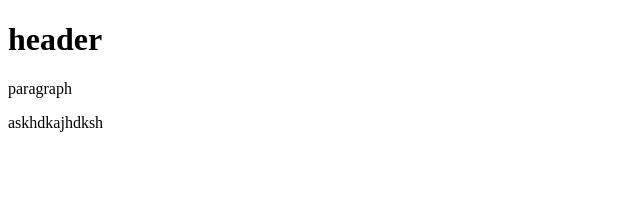
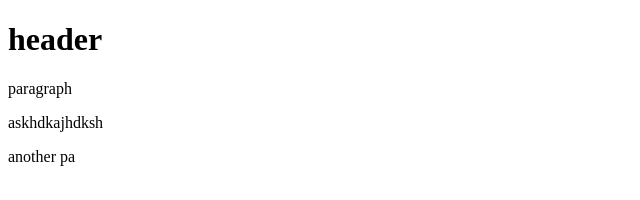
Before and after one commit to nadavtal/gittest, a plain HTML site: page index.html in a window 1280 px wide. Shown: the full height of the page, 0-640 px from the left. Drawn offline with Linux system fonts and the light colour scheme.

Commit message:
third commit

```diff
--- a/index.html
+++ b/index.html
@@ -8,5 +8,6 @@
     <h1>header</h1>
 <p>paragraph</p>
 <p>askhdkajhdksh</p>
+<p>another pa</p>
 </body>
 </html>
```
